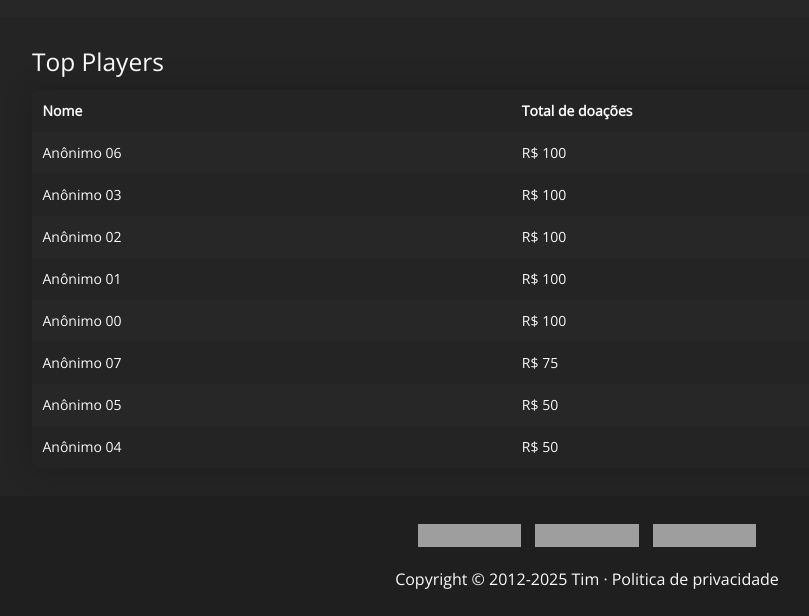
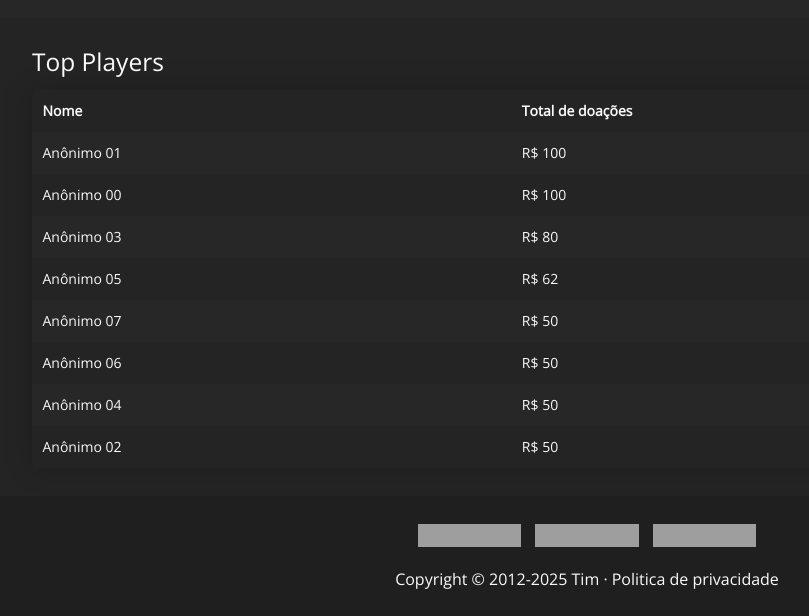
Before and after one commit to conquermedieval/conquermedieval.github.io, a Jekyll site: the page built from loja_online.html, in a window 1280 px wide, cut to the strip 1442-2058 px from the top of the page. Shown: the whole strip, without its empty margins (53-862 px from the left). Built offline with Jekyll 4.4.1, drawn with Linux system fonts in a browser that asks for light colours; grey boxes are pictures that could not be loaded.

Commit message:
Update donators.yml

```diff
--- a/_data/donators.yml
+++ b/_data/donators.yml
@@ -11,12 +11,12 @@
 - name: Anônimo 02
   facebook:
   instagram:
-  amount: 100
+  amount: 50
 
 - name: Anônimo 03
   facebook:
   instagram:
-  amount: 100
+  amount: 80
 
 - name: Anônimo 04
   facebook:
@@ -26,14 +26,14 @@
 - name: Anônimo 05
   facebook:
   instagram:
-  amount: 50
+  amount: 62
 
 - name: Anônimo 06
   facebook:
   instagram:
-  amount: 100
+  amount: 50
 
 - name: Anônimo 07
   facebook:
   instagram:
-  amount: 75
+  amount: 50
```
